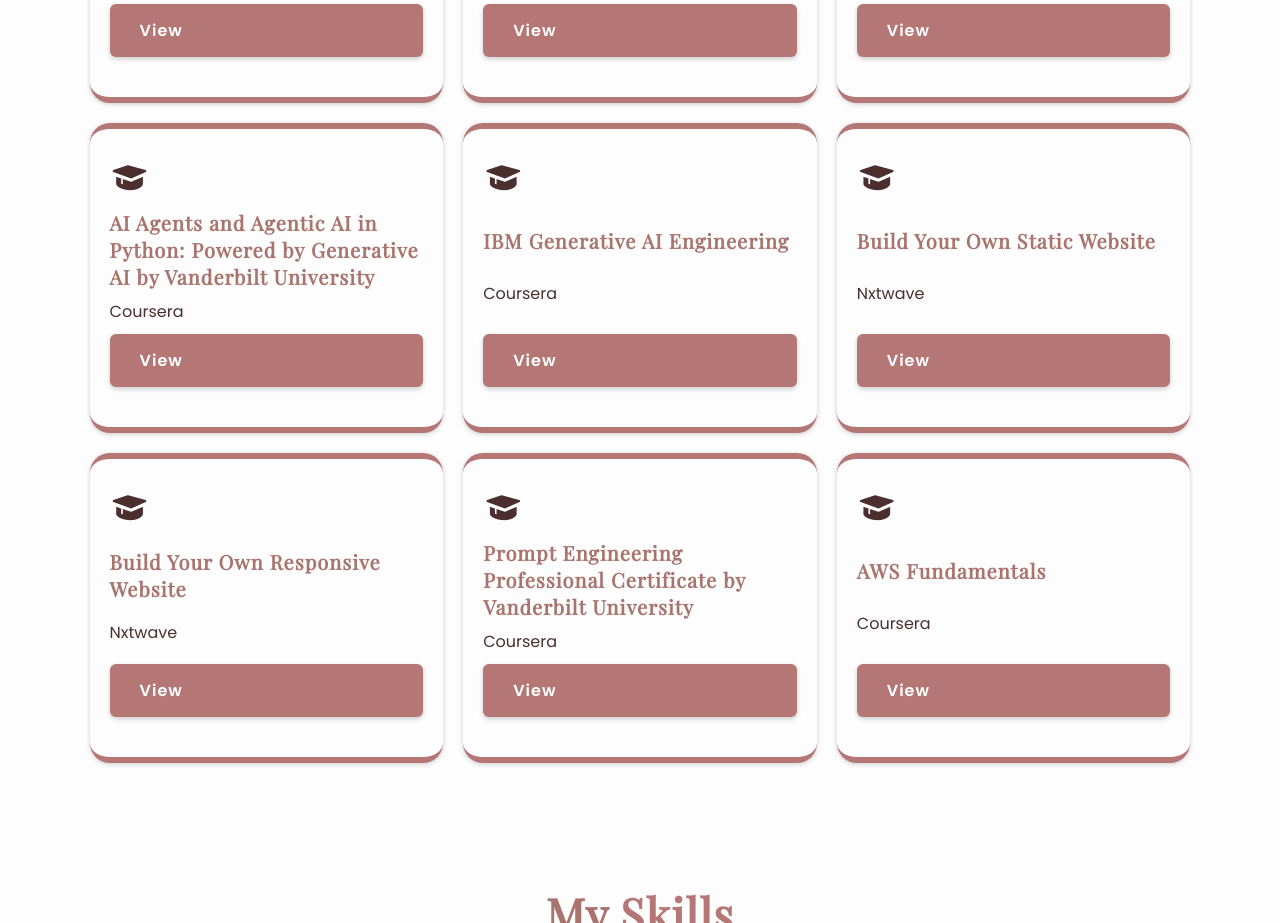
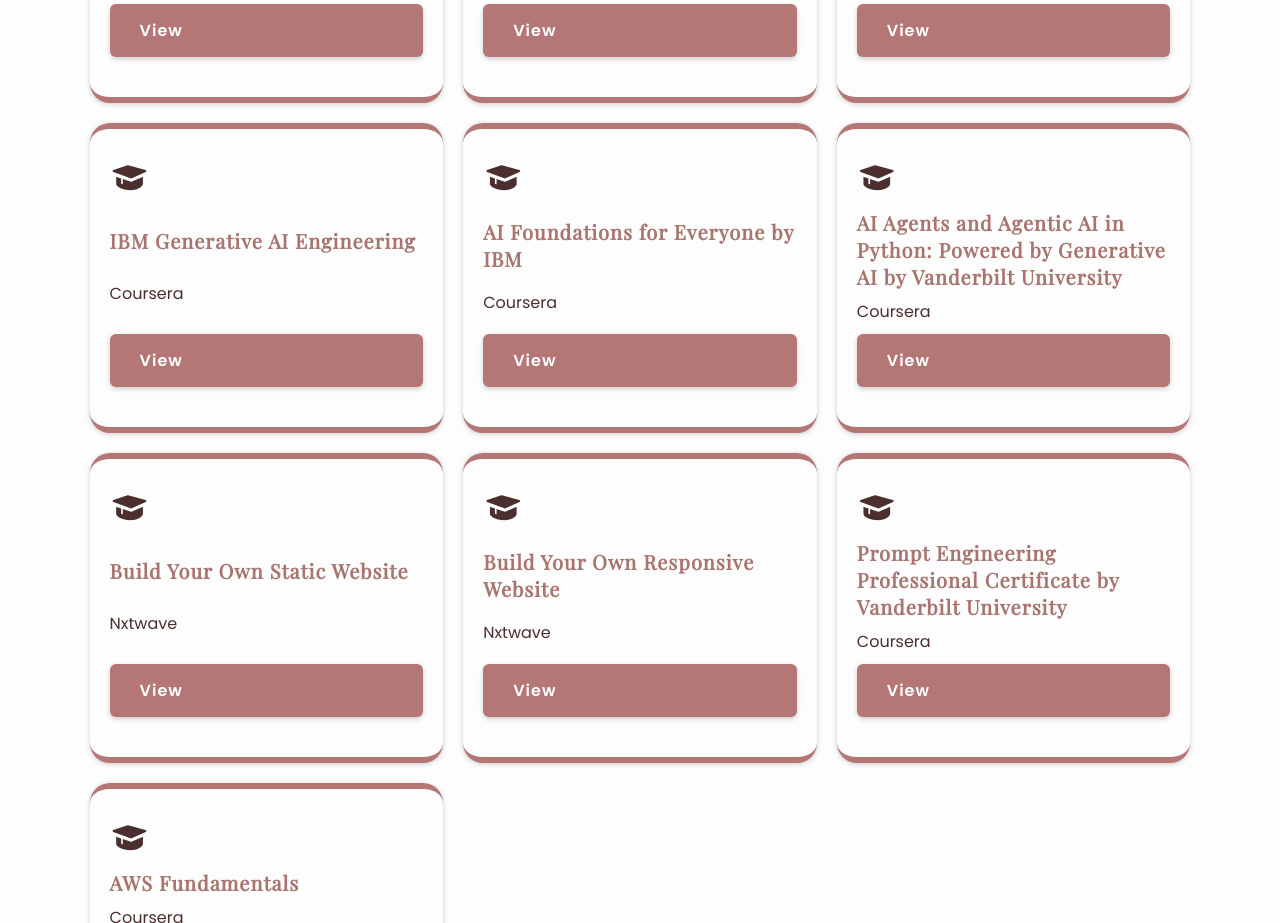
Before and after one commit to Jassi220205/portfolio, a plain HTML site: page index.html in a window 1280 px wide. Shown: the part 2960-3883 px from the top of the page. Drawn offline with nearby package versions, Linux system fonts and the light colour scheme.

Commit message:
Update index.html

```diff
--- a/index.html
+++ b/index.html
@@ -220,6 +220,24 @@
           <a href="#" target="_blank" class="btn">View</a>
         </div>
 
+        <div class="certifications-box">
+          <div class="certifications-icon">
+            <i class="bx bxs-graduation"></i>
+          </div>
+          <h3>IBM Generative AI Engineering</h3>
+          <p>Coursera</p>
+          <a href="#" target="_blank" class="btn">View</a>
+        </div>
+
+        <div class="certifications-box">
+          <div class="certifications-icon">
+            <i class="bx bxs-graduation"></i>
+          </div>
+          <h3>AI Foundations for Everyone by IBM</h3>
+          <p>Coursera</p>
+          <a href="https://www.coursera.org/account/accomplishments/specialization/certificate/8HNRWM5Q8UEG" target="_blank" class="btn">View</a>
+        </div>
+
 
         <div class="certifications-box">
           <div class="certifications-icon">
@@ -235,14 +253,6 @@
           >
         </div>
 
-         <div class="certifications-box">
-          <div class="certifications-icon">
-            <i class="bx bxs-graduation"></i>
-          </div>
-          <h3>IBM Generative AI Engineering</h3>
-          <p>Coursera</p>
-          <a href="#" target="_blank" class="btn">View</a>
-        </div>
 
          <div class="certifications-box">
           <div class="certifications-icon">
```
